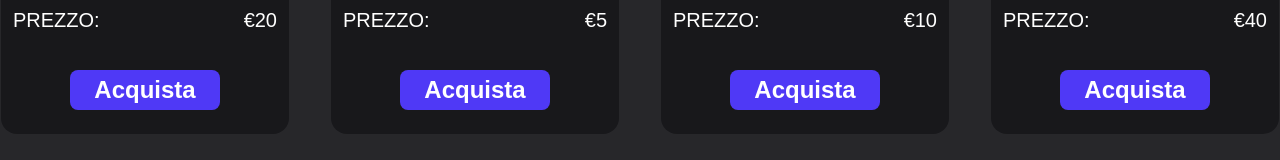
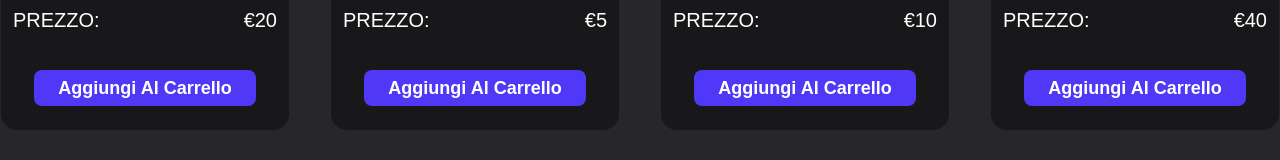
Before and after one commit to GraviousStudio/Xenos, a React (Vite) app: page /full-access in a window 1280 px wide. Shown: the part 530-690 px from the top of the page. Built offline with nearby package versions, Linux system fonts and the light colour scheme.

Commit message:
commit n17

```diff
--- a/src/components/Card.jsx
+++ b/src/components/Card.jsx
@@ -19,7 +19,7 @@ export default function Card({ title, desc, img, price, value, handlePurchase })
                     </div>
                     <div className="flex justify-center m-3">
                         {/* <img src={'https://www.pngitem.com/pimgs/m/47-479964_accepted-payment-types-payment-types-hd-png-download.png'} className="rounded-4xl border-2 border-violet-900" alt="" width={200} /> */}
-                        <button onClick={handlePurchase} className="text-white text-2xl bg-indigo-600 font-semibold px-6 py-1 m-3 rounded-lg cursor-pointer">Acquista</button>
+                        <button onClick={handlePurchase} className="text-white text-lg bg-indigo-600 font-semibold px-6 py-1 m-3 rounded-lg cursor-pointer">Aggiungi Al Carrello</button>
                     </div>
                 </div>
         </>
```
